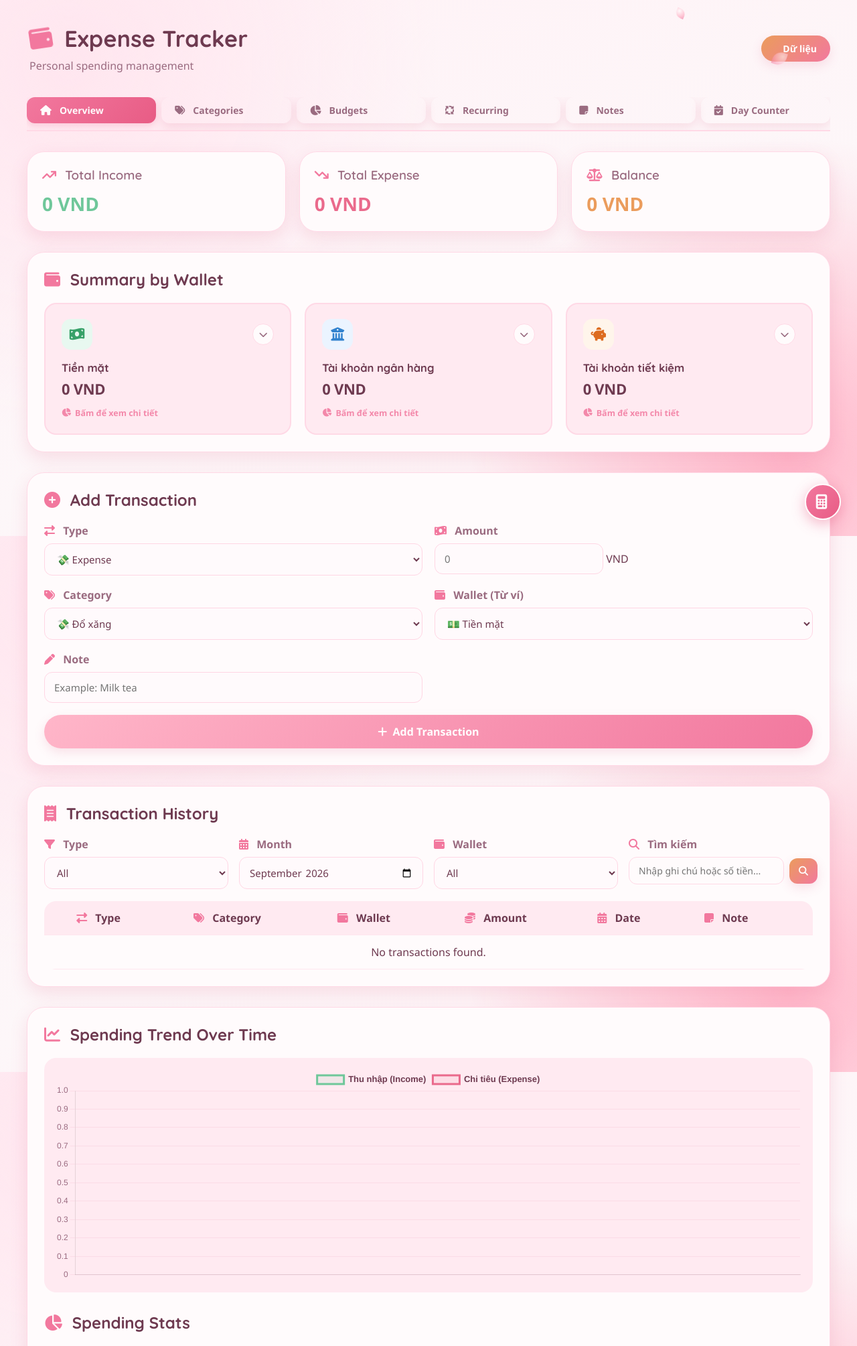
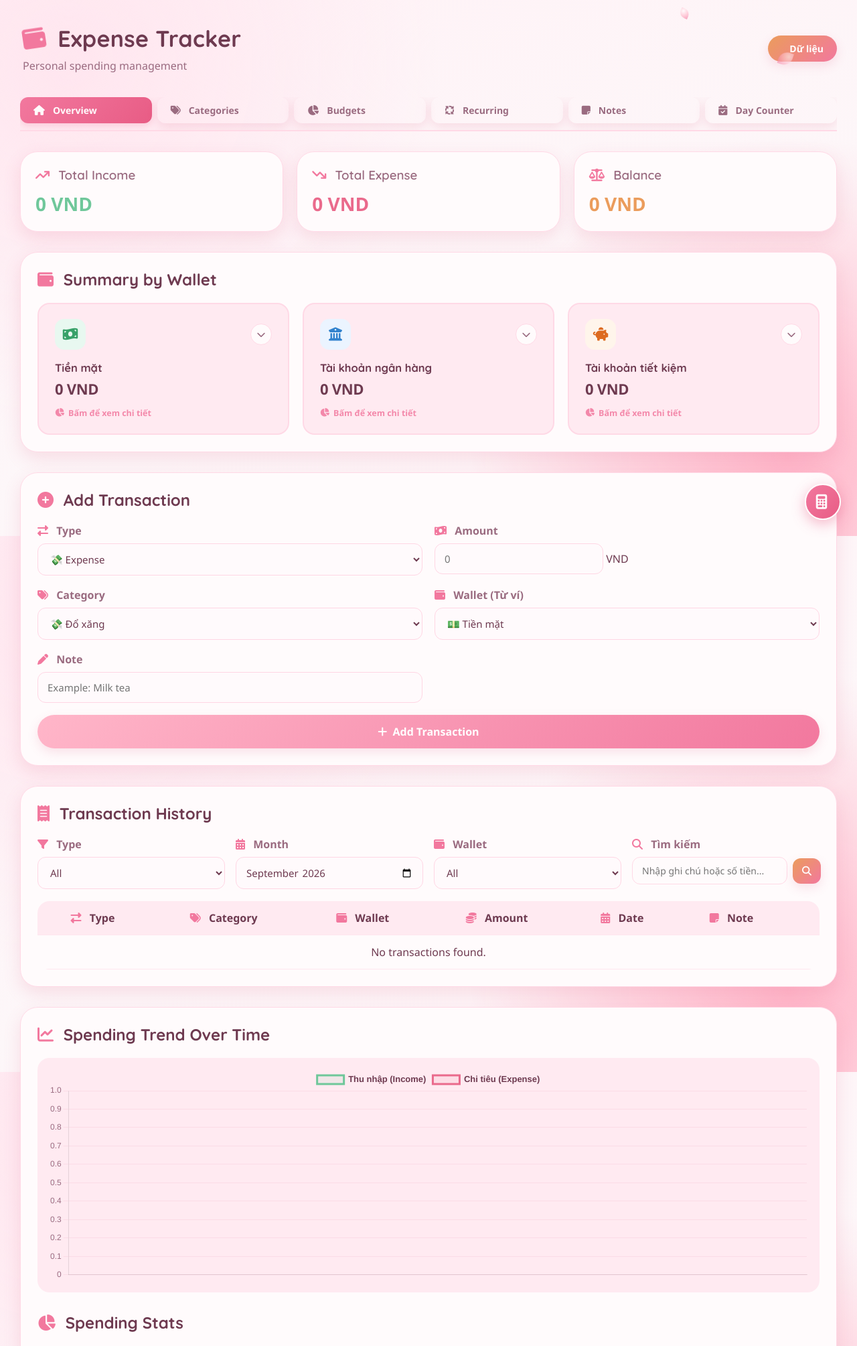
Before and after one commit to phuongthao911/web_chitieu, a FastAPI app: page / in a window 1280 px wide. Shown: the top 2009 px of the page at 67% size. Run offline with FastAPI, Linux system fonts and the light colour scheme; data comes from the database, SQL or seed files in the repository; data that the repository does not hold is empty; some libraries are stand-ins or nearby versions.

Commit message:
feat: widen dashboard container and use icon-only action buttons in transaction table

```diff
--- a/static/script.js
+++ b/static/script.js
@@ -551,17 +551,22 @@
         noteCell.textContent = transaction.note;
 
         const actionCell = document.createElement("td");
+        actionCell.classList.add("action-cell");
 
         const editButton = document.createElement("button");
         editButton.type = "button";
-        editButton.innerHTML = '<i class="fa-solid fa-pen"></i> Edit';
+        editButton.innerHTML = '<i class="fa-solid fa-pen"></i>';
+        editButton.title = "Sửa giao dịch";
+        editButton.setAttribute("aria-label", "Sửa giao dịch");
         editButton.classList.add("edit-btn");
         editButton.addEventListener("click", () => enterEditMode(transaction));
         actionCell.appendChild(editButton);
 
         const deleteButton = document.createElement("button");
         deleteButton.type = "button";
-        deleteButton.innerHTML = '<i class="fa-solid fa-trash"></i> Delete';
+        deleteButton.innerHTML = '<i class="fa-solid fa-trash"></i>';
+        deleteButton.title = "Xóa giao dịch";
+        deleteButton.setAttribute("aria-label", "Xóa giao dịch");
         deleteButton.classList.add("delete-btn");
         deleteButton.addEventListener("click", () => deleteTransaction(transaction.id));
         actionCell.appendChild(deleteButton);
--- a/static/style.css
+++ b/static/style.css
@@ -65,7 +65,7 @@
 ========================= */
 
 .container {
-    max-width: 1200px;
+    max-width: 1400px;
     margin: auto;
 }
 
@@ -744,6 +744,36 @@
     box-shadow: 0 6px 14px rgba(216, 92, 133, .12);
 }
 
+.action-cell,
+td:last-child {
+    white-space: nowrap;
+    text-align: center;
+    width: 96px;
+}
+
+.edit-btn,
+.delete-btn {
+    display: inline-flex;
+    align-items: center;
+    justify-content: center;
+    width: 36px;
+    height: 36px;
+    min-width: 36px;
+    padding: 0;
+    border-radius: 50%;
+    flex: none;
+    font-size: 14px;
+    cursor: pointer;
+    box-shadow: 0 4px 10px rgba(0, 0, 0, 0.08);
+    transition: transform .2s ease, box-shadow .2s ease;
+    vertical-align: middle;
+}
+
+.edit-btn i,
+.delete-btn i {
+    margin: 0 !important;
+}
+
 .edit-btn {
     background: linear-gradient(135deg, #8fd9c4, #5cb99a);
     margin-right: 6px;
@@ -751,6 +781,8 @@
 
 .edit-btn:hover {
     background: linear-gradient(135deg, #7fd0b9, #4ea886);
+    transform: translateY(-2px) scale(1.08);
+    box-shadow: 0 6px 14px rgba(92, 185, 154, 0.35);
 }
 
 .delete-btn {
@@ -759,6 +791,8 @@
 
 .delete-btn:hover {
     background: linear-gradient(135deg, #ef7189, #d94d73);
+    transform: translateY(-2px) scale(1.08);
+    box-shadow: 0 6px 14px rgba(232, 92, 133, 0.35);
 }
 
 tr.editing-row {
--- a/templates/dashboard.html
+++ b/templates/dashboard.html
@@ -6,7 +6,7 @@
     <meta name="viewport" content="width=device-width, initial-scale=1.0">
     <title>Personal Expense Tracker</title>
 
-    <link rel="stylesheet" href="/static/style.css?v=3.0">
+    <link rel="stylesheet" href="/static/style.css?v=3.1">
 
     <link rel="preconnect" href="https://fonts.googleapis.com">
     <link rel="preconnect" href="https://fonts.gstatic.com" crossorigin>
@@ -795,7 +795,7 @@
         </div>
     </div>
 
-    <script src="/static/script.js?v=3.0"></script>
+    <script src="/static/script.js?v=3.1"></script>
 
 </body>
 
```
